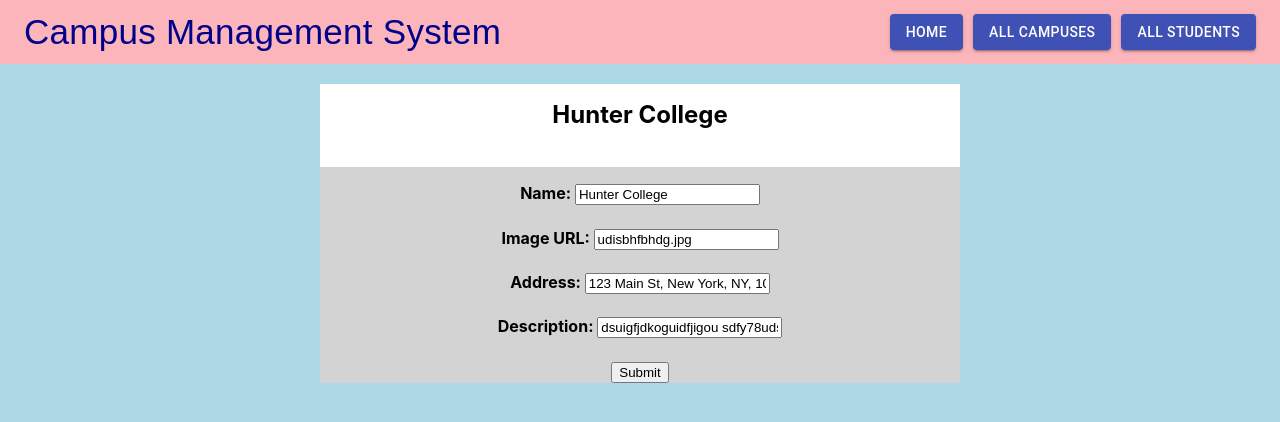
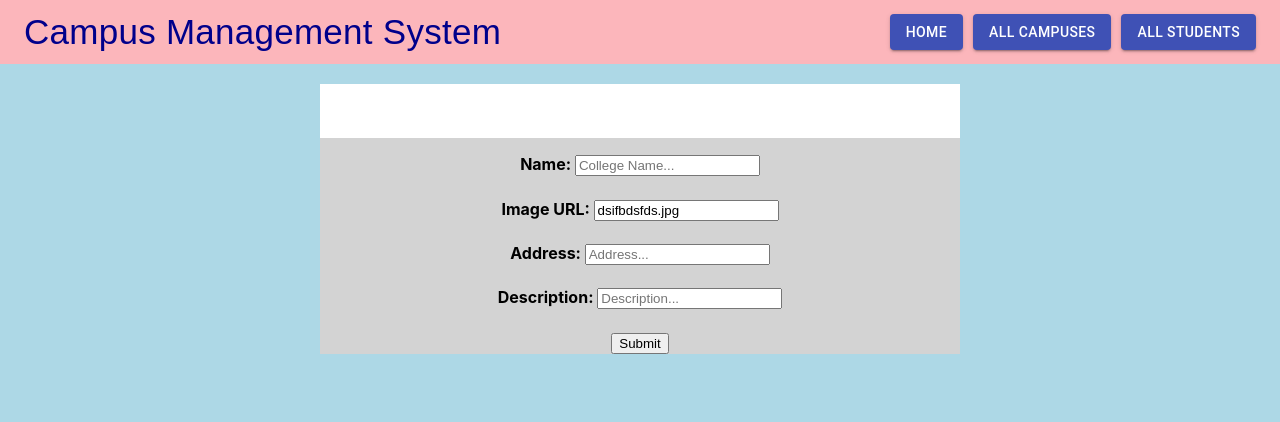
Before and after one commit to ashfaku/webdev4, a React (Create React App) app in the folder client/: page /editcampus/1 in a window 1280 px wide. Shown: the top 422 px of the page. Built offline with nearby package versions, Linux system fonts and the light colour scheme; no server answers.

Commit message:
I think edit campus works, except for changing the college name for some reason...?

```diff
--- a/client/src/App.css
+++ b/client/src/App.css
@@ -62,13 +62,13 @@
 .campusviewbox img {
   margin-top: 2.5%;
 }
-#editcampus, #deletecampus, #editstudent, #deletestudent {
+#editcampus, #deletecampus, #editstudent, #deletestudent, #enrollnewstudent {
   border-radius: 10px;
   padding: 2%;
   margin: 2%;
   font-size: 20px;
 }
-#editcampus, #editstudent {
+#editcampus, #editstudent, #enrollnewstudent {
   background-color: #D3D3D3;
 }
 #deletecampus, #deletestudent {
@@ -77,7 +77,7 @@
 }
 #campusstudentlisttable {
   margin-left: 10%;
-  margin-bottom: 10%;
+  margin-bottom: 5%;
   width: 80%;
 }
 #campusstudentlisttable, #campusstudentlisttable th {
--- a/client/src/components/containers/EditCampusContainer.js
+++ b/client/src/components/containers/EditCampusContainer.js
@@ -1,11 +1,41 @@
 import Header from "./Header";
 import EditCampusView from "../views/EditCampusView";
-const EditCampusContainer = (props) => {
+import { fetchCampusThunk } from "../../store/thunks";
+import { connect } from "react-redux";
+import { Component } from "react";
 
-    return <div>
-        <Header />
-        <EditCampusView />
-    </div>
+class EditCampusContainer extends Component {
+    constructor(props) {
+        super(props);
+        const { id } = this.props.match.params;  // Getting the id from the route params
+        this.props.fetchCampus(id);  // Fetch campus data when component mounts
+    }
+
+    render() {
+        // If campus data is still loading, show a loading message
+        if (!this.props.campus || Object.keys(this.props.campus).length === 0) {
+            return <div>Loading...</div>;
+        }
+
+        return (
+            <div>
+                <Header />
+                <EditCampusView campus={this.props.campus} />
+            </div>
+        );
+    }
 }
 
-export default EditCampusContainer;
+const mapState = (state) => {
+    return {
+        campus: state.campus,
+    };
+};
+
+const mapDispatch = (dispatch) => {
+    return {
+        fetchCampus: (id) => dispatch(fetchCampusThunk(id)),
+    };
+};
+
+export default connect(mapState, mapDispatch)(EditCampusContainer);
--- a/client/src/components/views/CampusView.js
+++ b/client/src/components/views/CampusView.js
@@ -69,6 +69,7 @@ const CampusView = (props) => {
             );
           })}
         </table>
+        <button id = "enrollnewstudent">Enroll New Student</button>
       </div>
     </div>
   );
--- a/client/src/components/views/EditCampusView.js
+++ b/client/src/components/views/EditCampusView.js
@@ -1,35 +1,96 @@
 import "../../App.css";
+import { editCampusThunk } from "../../store/thunks";
+import { connect } from 'react-redux';
+import { useState, useEffect } from 'react';
+
 const EditCampusView = (props) => {
-    let collegeName = "Hunter College"
-    let imageURL = "udisbhfbhdg.jpg";
-    let address = "123 Main St, New York, NY, 10002";
-    let description = "dsuigfjdkoguidfjigou sdfy78udsfg dsuifh dsiuhf iudhf iudesfg iuscxgb dfhhg dfsg iudfhigu dfiug fuidhg iu";
-    return <div id = "editcampusview">
-        <h2 id = "editcampusviewtitle">{collegeName}</h2>
-        <div id = "editcampusviewbody">
-            <form id = "editcampusviewform">
+    const { campus } = props;
+
+    // Initialize state with empty strings to prevent uncontrolled input warning
+    const [collegeName, setCollegeName] = useState("");
+    const [imageURL, setImageURL] = useState("");
+    const [address, setAddress] = useState("");
+    const [description, setDescription] = useState("");
+    const [id, setID] = useState("");
+
+    // If campus data is available, update state
+    useEffect(() => {
+        if (campus) {
+            setCollegeName(campus.name || "");
+            setImageURL(campus.imageURL || "dsifbdsfds.jpg");
+            setAddress(campus.address || "");
+            setDescription(campus.description || "");
+            setID(campus.id);
+        }
+    }, [campus]); // Only run when campus changes
+
+    // If campus data hasn't been loaded, show loading message
+    if (!campus) {
+        return <div>Loading campus data...</div>;
+    }
+
+    const handleSubmit = async (e) => {
+        e.preventDefault();
+        console.log({ collegeName, imageURL, address, description });
+        console.log(await props.editCampus({ id, collegeName, address, description }));
+
+    };
+
+    return (
+        <div id="editcampusview">
+            <h2 id="editcampusviewtitle">{campus.name}</h2>
+            <div id="editcampusviewbody">
+                <form id="editcampusviewform" onSubmit={handleSubmit}>
                     <div>
                         <label>Name: </label>
-                    <input type = "text" value = {collegeName} placeholder="College Name..."></input>
+                        <input
+                            type="text"
+                            value={collegeName}
+                            onChange={(e) => setCollegeName(e.target.value)}
+                            placeholder="College Name..."
+                        />
                     </div>
                     <div>
                         <label>Image URL: </label>
-                    <input type = "text" value = {imageURL} placeholder="Image Link..."></input>
+                        <input
+                            type="text"
+                            value={imageURL}
+                            onChange={(e) => setImageURL(e.target.value)}
+                            placeholder="Image Link..."
+                        />
                     </div>
                     <div>
                         <label>Address: </label>
-                    <input type = "text" value = {address} placeholder="Address..."></input>
+                        <input
+                            type="text"
+                            value={address}
+                            onChange={(e) => setAddress(e.target.value)}
+                            placeholder="Address..."
+                        />
                     </div>
                     <div>
                         <label>Description: </label>
-                    <input type = "text" value = {description} placeholder="Description..." id = "campusdescriptionedit"></input>
+                        <input
+                            type="text"
+                            value={description}
+                            onChange={(e) => setDescription(e.target.value)}
+                            placeholder="Description..."
+                            id="campusdescriptionedit"
+                        />
                     </div>
-                <button>Submit</button>
+                    <button id="editcampussubmit" type="submit">
+                        Submit
+                    </button>
                 </form>
-
             </div>
         </div>
+    );
+};
 
-}
+const mapDispatch = (dispatch) => {
+    return {
+        editCampus: (campus) => dispatch(editCampusThunk(campus)),
+    };
+};
 
-export default EditCampusView;
+export default connect(null, mapDispatch)(EditCampusView);
--- a/client/src/store/thunks.js
+++ b/client/src/store/thunks.js
@@ -101,6 +101,16 @@ export const editStudentThunk = student => async dispatch => {  // The THUNK
     console.error(err);
   }
 };
+export const editCampusThunk = campus => async dispatch => {  // The THUNK
+  try {
+    // API "put" call to update campus (based on "id" and "campus" object's data) from database
+    let updatedCampus = await axios.put(`/api/campuses/${campus.id}`, campus);
+    // Update successful so change state with dispatch
+    dispatch(ac.editStudent(updatedCampus));
+  } catch(err) {
+    console.error(err);
+  }
+};
 
 // Single Student
 // THUNK CREATOR:
```
Lines whose indentation alone changed are shown as unchanged.
